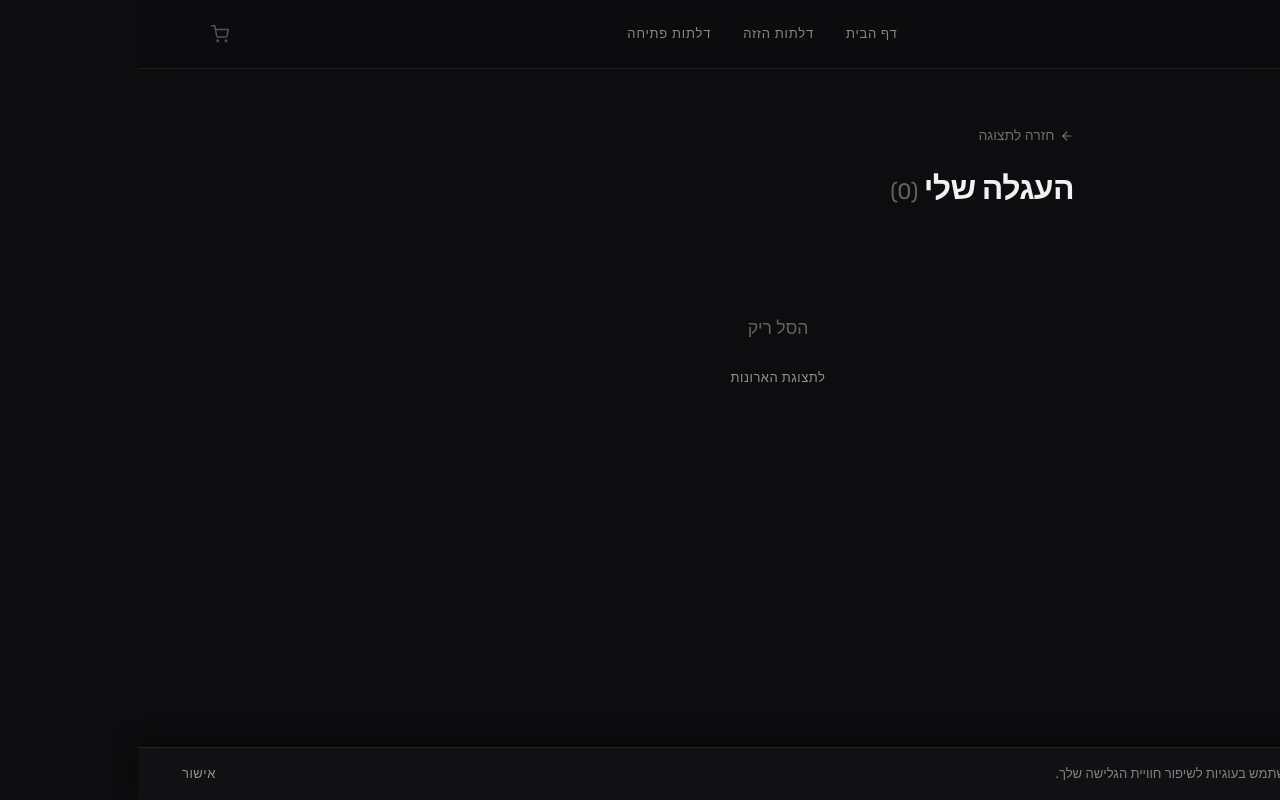
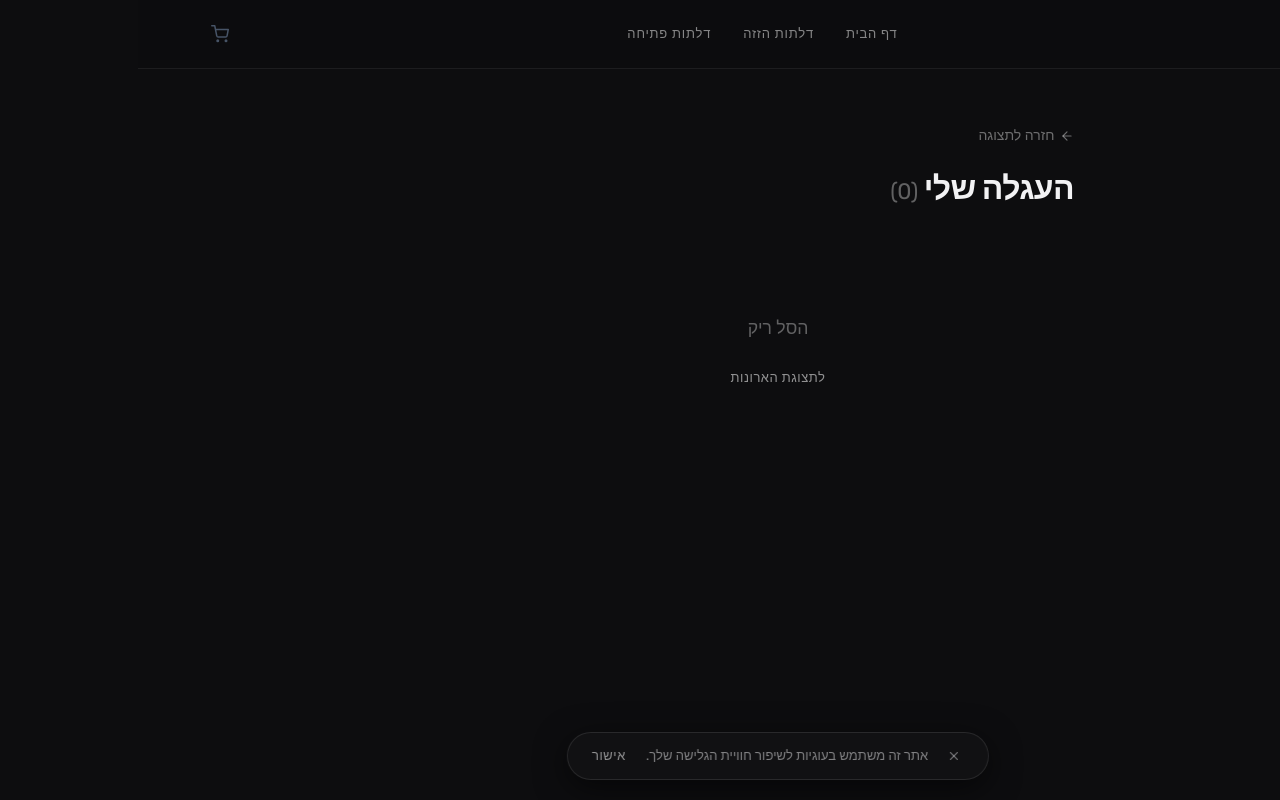
Before and after one commit to WeissShaharIL/store, a React (Vite) app in the folder frontend/: page /cart in a window 1280 px wide. Built offline with nearby package versions, Linux system fonts and the light colour scheme; no server answers.

Commit message:
enforce min 2 shelves per cabin; make cookie bar compact pill

```diff
--- a/frontend/src/pages/admin/ClosetInteriorPlan.jsx
+++ b/frontend/src/pages/admin/ClosetInteriorPlan.jsx
@@ -258,6 +258,11 @@ export default function ClosetInteriorPlan({ cfg, items, onChange }) {
   // now lets the user edit every cabin directly without selecting it first.
   function removeItemFrom(doorId, originalIdx) {
     const cur = items?.[doorId] ?? [];
+    const itemToRemove = cur[originalIdx];
+    if (itemToRemove?.type === "shelf") {
+      const shelfCount = cur.filter((it) => it.type === "shelf").length;
+      if (shelfCount <= 2) return;
+    }
     onChange({
       ...items,
       [doorId]: cur
@@ -567,6 +572,7 @@ export default function ClosetInteriorPlan({ cfg, items, onChange }) {
               : interiorLeftPx;
             const compItems = items?.[door.id] ?? [];
             if (compItems.length === 0) return null;
+            const shelfCount = compItems.filter((it) => it.type === "shelf").length;
             // Every compartment's items are now fully interactive — drag,
             // move between cabins, and delete without selecting a cabin first.
             return (
@@ -586,6 +592,7 @@ export default function ClosetInteriorPlan({ cfg, items, onChange }) {
                       yToPx={yToPx}
                       isDragging={false}
                       onPointerDown={(e, _) => onItemPointerDown(e, idx, door.id)}
+                      canDelete={item.type !== "shelf" || shelfCount > 2}
                       onDelete={() => removeItemFrom(door.id, idx)}
                     />
                   );
--- a/frontend/src/pages/admin/interior-plan/PlacedItem.jsx
+++ b/frontend/src/pages/admin/interior-plan/PlacedItem.jsx
@@ -6,6 +6,7 @@ export default function PlacedItem({
   yToPx,
   isDragging,
   onPointerDown,
+  canDelete = true,
   onDelete,
 }) {
   const cy = yToPx(item.y);
@@ -116,7 +117,7 @@ export default function PlacedItem({
       style={{ cursor: isDragging ? "grabbing" : "grab", touchAction: "none" }}
     >
       {visual}
-      <g
+      {canDelete && <g
         className="closet-plan__item-delete"
         onPointerDown={(e) => e.stopPropagation()}
         onClick={onDelete}
@@ -132,7 +133,7 @@ export default function PlacedItem({
         <circle cx={deleteCx} cy={labelY} r={13} fill="#fff" stroke="#c44" strokeWidth={1.2} />
         <line x1={deleteCx - 5} y1={labelY - 5} x2={deleteCx + 5} y2={labelY + 5} stroke="#c44" strokeWidth={1.5} />
         <line x1={deleteCx - 5} y1={labelY + 5} x2={deleteCx + 5} y2={labelY - 5} stroke="#c44" strokeWidth={1.5} />
-      </g>
+      </g>}
       <text
         x={labelOffsetX}
         y={labelY + 3}
--- a/frontend/src/styles/showroom/05-designer.css
+++ b/frontend/src/styles/showroom/05-designer.css
@@ -822,25 +822,29 @@
 
 .cookie-bar {
   position: fixed;
-  inset-inline: 0;
-  bottom: 0;
+  bottom: 1.25rem;
+  left: 50%;
+  transform: translateX(-50%);
   z-index: 9999;
-  padding: 0 clamp(1rem, 4vw, 2.5rem);
+  width: max-content;
+  max-width: calc(100vw - 2rem);
+  padding: 0 1.25rem;
   background: #111113;
-  border-top: 1px solid rgba(255, 255, 255, 0.08);
-  box-shadow: 0 -4px 24px rgba(0, 0, 0, 0.45);
+  border: 1px solid rgba(255, 255, 255, 0.1);
+  border-radius: 999px;
+  box-shadow: 0 8px 32px rgba(0, 0, 0, 0.55);
   animation: cookie-bar-in 340ms cubic-bezier(0.16, 1, 0.3, 1) both;
 }
 @keyframes cookie-bar-in {
-  from { transform: translateY(100%); }
-  to   { transform: translateY(0); }
+  from { transform: translateX(-50%) translateY(120%); opacity: 0; }
+  to   { transform: translateX(-50%) translateY(0);   opacity: 1; }
 }
 .cookie-bar--closing {
   animation: cookie-bar-out 650ms cubic-bezier(0.4, 0, 1, 1) both;
 }
 @keyframes cookie-bar-out {
-  from { transform: translateY(0); }
-  to   { transform: translateY(100%); }
+  from { transform: translateX(-50%) translateY(0);   opacity: 1; }
+  to   { transform: translateX(-50%) translateY(120%); opacity: 0; }
 }
 .cookie-bar__content {
   animation: cookie-content-in 380ms ease both;
@@ -866,10 +870,8 @@
   display: flex;
   align-items: center;
   justify-content: space-between;
-  gap: 1.5rem;
-  max-width: 1200px;
-  margin: 0 auto;
-  min-height: 52px;
+  gap: 1rem;
+  min-height: 46px;
 }
 .cookie-bar__content {
   display: flex;
```
